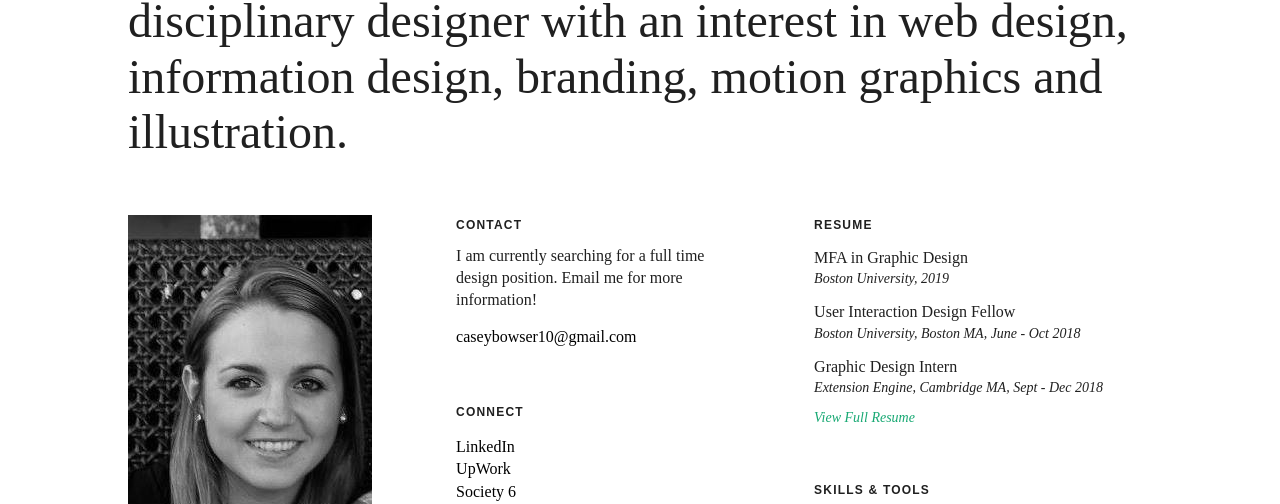
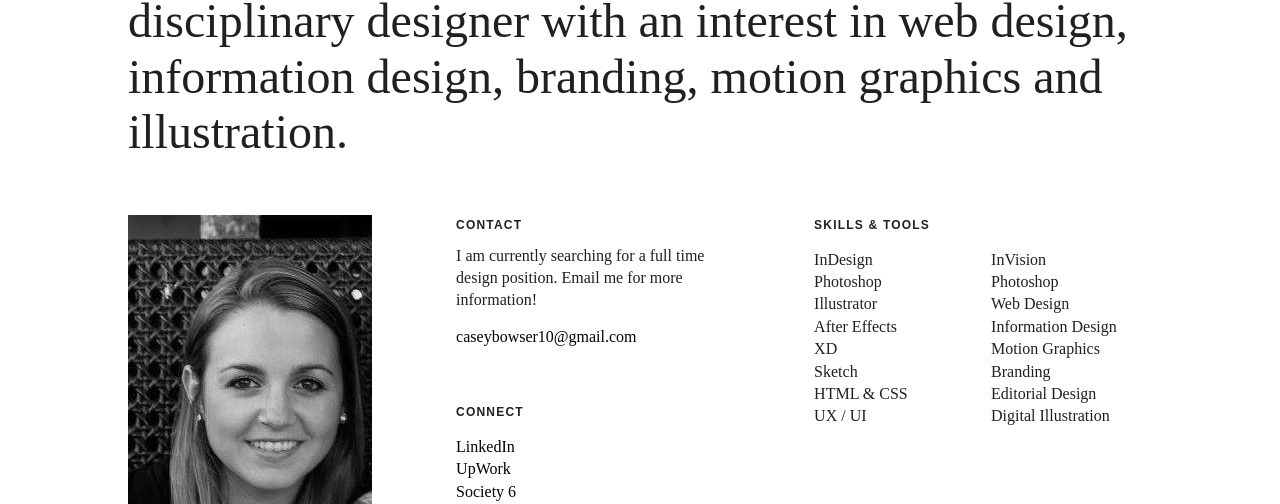
Before and after one commit to cbowser/new-portfolio-, a plain HTML site: page about.html in a window 1280 px wide. Shown: the part 296-800 px from the top of the page. Drawn offline with nearby package versions, Linux system fonts and the light colour scheme; a web font is replaced by a local one.

Commit message:
remove resume

```diff
--- a/about.html
+++ b/about.html
@@ -77,21 +77,7 @@
 
 
   <div class="w-33-ns flex flex-column mb4">
-    <div class="mb4">
-      <p class="objbold f7 ttu tracked">Resume</p>
 
-        <p class="f5 keplerlight mb0">MFA in Graphic Design</p>
-        <p class="f6 keplerlighti mt1">Boston University, 2019</p>
-
-        <p class="f5 keplerlight mb0">User Interaction Design Fellow</p>
-        <p class="f6 keplerlighti mt1">Boston University, Boston MA, June - Oct 2018</p>
-
-        <p class="f5 keplerlight mb0">Graphic Design Intern</p>
-        <p class="f6 keplerlighti mt1">Extension Engine, Cambridge MA, Sept - Dec 2018</p>
-        <div class="">
-          <p class="f6 mt0 keplerlighti"><a class="green" href="/resume2.pdf" target="_blank">View Full Resume</a></p>
-        </div>
-    </div>
     <div>
     <p class="objbold f7 ttu tracked">Skills & Tools</p>
 
--- a/css/main.css
+++ b/css/main.css
@@ -302,7 +302,6 @@ body {
 }
 
 
-
 /*DROP SHADOW AND HOVER*/
 .dropshadow {box-shadow: 0px 0px 16px -2px rgba(0,0,0,0.2);}
 
```
Also changed, not shown: index.html (+1 -0 lines), 3 other files.
